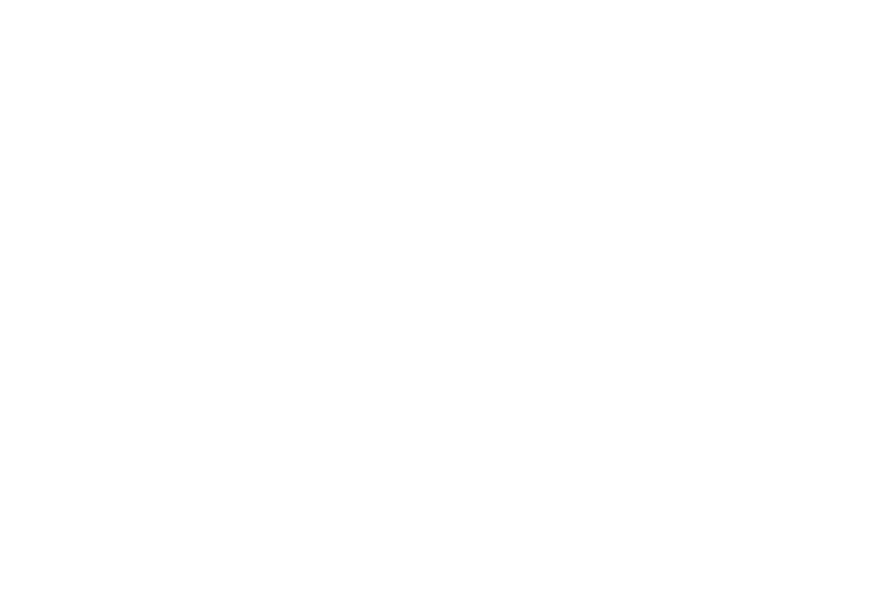
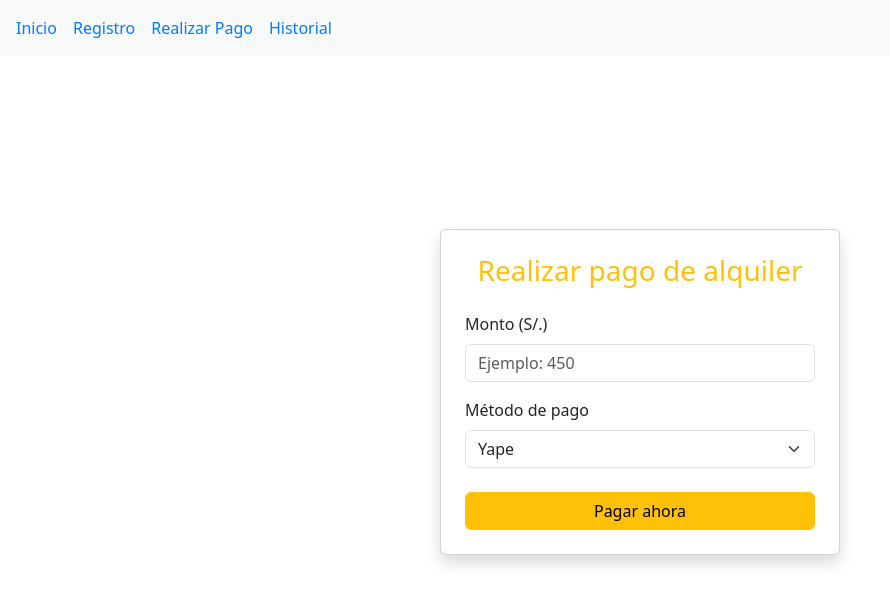
Before and after one commit to adrielardiles/GRUPO01-SOFTWARE_2, a React (Create React App) app in the folder Frontend/roomieya/: page /pago in a window 1280 px wide. Before the commit this address had no page. Shown: the top 604 px of the page, without its empty margins (0-890 px from the left). Built offline with nearby package versions, Linux system fonts and the light colour scheme.

Commit message:
Ship: style(payment): mejorar diseño visual de formulario y tabla

```diff
--- a/Frontend/roomieya/package.json
+++ b/Frontend/roomieya/package.json
@@ -7,8 +7,10 @@
     "@testing-library/jest-dom": "^6.6.3",
     "@testing-library/react": "^16.3.0",
     "@testing-library/user-event": "^13.5.0",
+    "axios": "^1.9.0",
     "bootstrap": "^5.3.6",
     "react": "^19.1.0",
+    "react-bootstrap": "^2.10.10",
     "react-dom": "^19.1.0",
     "react-router-dom": "^7.6.0",
     "react-scripts": "5.0.1",
--- a/Frontend/roomieya/src/App.jsx
+++ b/Frontend/roomieya/src/App.jsx
@@ -3,15 +3,33 @@
 import { BrowserRouter, Routes, Route } from 'react-router-dom';
 
 import 'bootstrap/dist/css/bootstrap.min.css';
+
+// Páginas existentes
 import LandingPage from './pages/LadingPage';
 import RegisterPage from './pages/RegisterPage';
+
+// Tus páginas de pagos
+import PaymentPage from './pages/PaymentPage';
+import PaymentHistoryPage from './pages/PaymentHistoryPage';
 
 const App = () => {
   return (
     <BrowserRouter>
+      <nav style={{ padding: '1rem', background: '#f8f9fa', marginBottom: '1rem' }}>
+        <a href="/" style={{ marginRight: '1rem', textDecoration: 'none', color: '#007bff' }}>Inicio</a>
+        <a href="/register" style={{ marginRight: '1rem', textDecoration: 'none', color: '#007bff' }}>Registro</a>
+        <a href="/pago" style={{ marginRight: '1rem', textDecoration: 'none', color: '#007bff' }}>Realizar Pago</a>
+        <a href="/historial" style={{ textDecoration: 'none', color: '#007bff' }}>Historial</a>
+      </nav>
+
       <Routes>
-        <Route path="/" element={<LandingPage/>} />
-        <Route path="/register" element={<RegisterPage/>} />
+        {/* Rutas ya existentes */}
+        <Route path="/" element={<LandingPage />} />
+        <Route path="/register" element={<RegisterPage />} />
+
+        {/* Rutas añadidas para módulo de pagos */}
+        <Route path="/pago" element={<PaymentPage />} />
+        <Route path="/historial" element={<PaymentHistoryPage />} />
       </Routes>
     </BrowserRouter>
   );
--- /dev/null
+++ b/Frontend/roomieya/src/pages/PaymentHistoryPage.jsx
@@ -0,0 +1,53 @@
+import React, { useEffect, useState } from 'react';
+import axios from 'axios';
+
+const PaymentHistoryPage = () => {
+  const [historial, setHistorial] = useState([]);
+
+  useEffect(() => {
+    axios.get('http://localhost:8080/api/pagos/usuario/1')
+      .then((res) => {
+        setHistorial(res.data);
+      })
+      .catch((err) => {
+        console.error('Error al obtener historial de pagos:', err);
+      });
+  }, []);
+
+  return (
+    <div className="container mt-5 mb-5">
+      <div className="card shadow p-4">
+        <h3 className="text-center text-warning mb-4">Historial de Pagos</h3>
+
+        {historial.length === 0 ? (
+          <div className="alert alert-secondary text-center">
+            No hay pagos registrados.
+          </div>
+        ) : (
+          <div className="table-responsive">
+            <table className="table table-bordered table-striped">
+              <thead className="table-warning text-center">
+                <tr>
+                  <th>Fecha</th>
+                  <th>Monto (S/)</th>
+                  <th>Método</th>
+                </tr>
+              </thead>
+              <tbody className="text-center">
+                {historial.map((pago, index) => (
+                  <tr key={index}>
+                    <td>{pago.fecha}</td>
+                    <td>{pago.monto}</td>
+                    <td>{pago.metodoPago}</td>
+                  </tr>
+                ))}
+              </tbody>
+            </table>
+          </div>
+        )}
+      </div>
+    </div>
+  );
+};
+
+export default PaymentHistoryPage;
--- /dev/null
+++ b/Frontend/roomieya/src/pages/PaymentPage.jsx
@@ -0,0 +1,96 @@
+import React, { useState } from 'react';
+import axios from 'axios';
+import { Spinner } from 'react-bootstrap'; // ✅ Asegúrate que Bootstrap esté activo
+
+const PaymentPage = () => {
+  const [monto, setMonto] = useState('');
+  const [metodoPago, setMetodoPago] = useState('yape');
+  const [mensaje, setMensaje] = useState('');
+  const [loading, setLoading] = useState(false);
+  const [errorValidacion, setErrorValidacion] = useState('');
+
+  const handlePagar = async () => {
+    setMensaje('');
+    setErrorValidacion('');
+
+    // Validación
+    if (!monto || parseFloat(monto) <= 0) {
+      setErrorValidacion('Por favor, ingresa un monto válido.');
+      return;
+    }
+
+    try {
+      setLoading(true);
+      await axios.post('http://localhost:8080/api/pagos/realizar', {
+        monto,
+        metodoPago,
+        usuarioId: 1
+      });
+      setMensaje('✅ Pago exitoso');
+      setMonto('');
+      setMetodoPago('yape');
+    } catch (error) {
+      console.error(error);
+      setMensaje('❌ Error al procesar el pago');
+    } finally {
+      setLoading(false);
+    }
+  };
+
+  return (
+    <div className="container d-flex justify-content-center align-items-center" style={{ minHeight: '80vh' }}>
+      <div className="card shadow p-4" style={{ maxWidth: '400px', width: '100%' }}>
+        <h3 className="text-center text-warning mb-4">Realizar pago de alquiler</h3>
+
+        <div className="mb-3">
+          <label htmlFor="monto" className="form-label">Monto (S/.)</label>
+          <input
+            type="number"
+            id="monto"
+            className="form-control"
+            value={monto}
+            onChange={(e) => setMonto(e.target.value)}
+            placeholder="Ejemplo: 450"
+          />
+          {errorValidacion && <div className="text-danger mt-1">{errorValidacion}</div>}
+        </div>
+
+        <div className="mb-4">
+          <label htmlFor="metodoPago" className="form-label">Método de pago</label>
+          <select
+            id="metodoPago"
+            className="form-select"
+            value={metodoPago}
+            onChange={(e) => setMetodoPago(e.target.value)}
+          >
+            <option value="yape">Yape</option>
+            <option value="tarjeta">Tarjeta</option>
+          </select>
+        </div>
+
+        <button
+          className="btn btn-warning w-100 d-flex align-items-center justify-content-center"
+          onClick={handlePagar}
+          disabled={loading}
+        >
+          {loading ? (
+            <>
+              <Spinner animation="border" size="sm" className="me-2" />
+              Procesando...
+            </>
+          ) : (
+            'Pagar ahora'
+          )}
+        </button>
+
+        {mensaje && (
+          <div className="alert alert-info text-center mt-3" role="alert">
+            {mensaje}
+          </div>
+        )}
+      </div>
+    </div>
+  );
+};
+
+export default PaymentPage;
```
Also changed, not shown: 1 other file (tests, documents, lock files or other folders).
